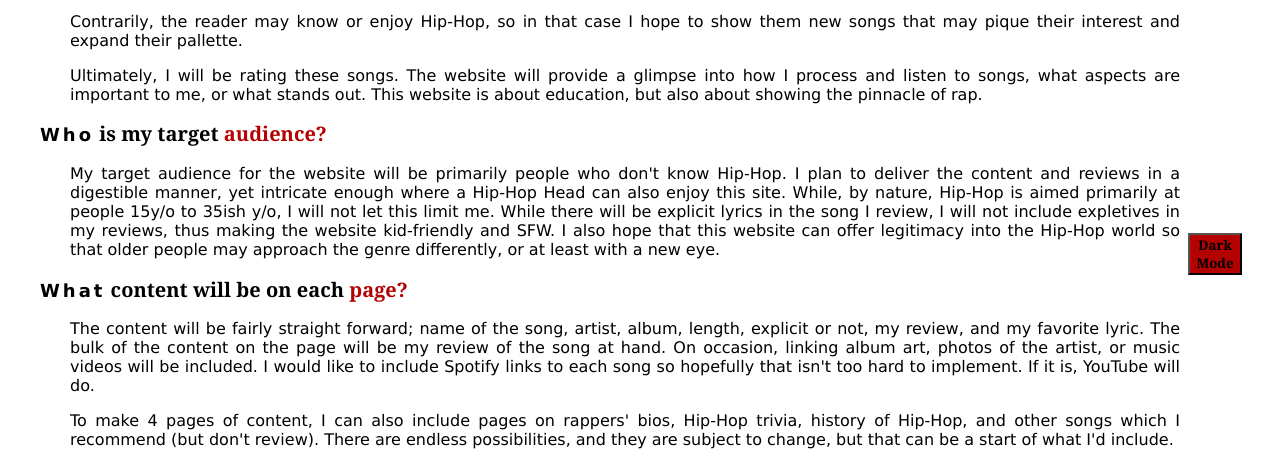
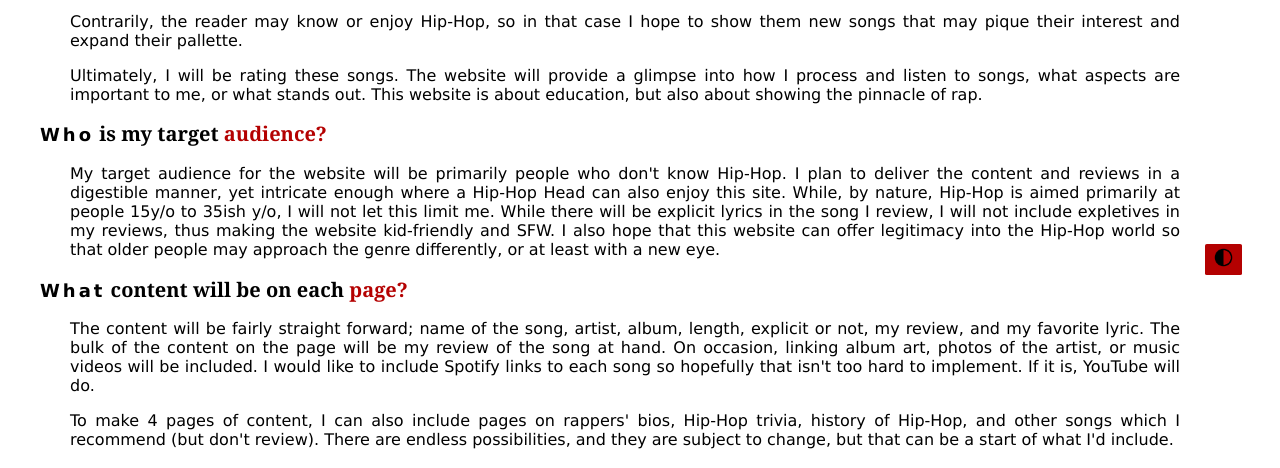
Before and after one commit to smcdermott3/project, a PHP site: page /proposal.html in a window 1280 px wide. Shown: the part 515-983 px from the top of the page. Run offline with PHP 8.4, Linux system fonts and the light colour scheme.

Commit message:
DarkMode Button Css

```diff
--- a/proposal.html
+++ b/proposal.html
@@ -17,10 +17,8 @@
         <li> <h4 style="text-align: center;"><a href="project_sitemap.html" target="_blank"> &nbsp; Proposal &nbsp; </a></h4> </li>
         <li> <h4 style="text-align: center;"><a href="project_sitemap.html" target="_blank"> &nbsp; Sitemap &nbsp; </a></h4> </li>
     </ul>
+</nav>
 
-
-
-</nav>
 <hr>
   <h2><span id="first_word">What</span> will my website be <span id="last_word"> about?</span></h2>
   <p>Ever since a young age, I've been enthralled by Hip-Hop.
@@ -67,7 +65,9 @@
 <h4><a href="project_sitemap.html" target="_blank"> &nbsp; Sitemap &nbsp; </a></h4>
 
  <!-- below, dark mode button -->
- <button id="fixedbutton" onclick="myFunction()">Dark Mode</button>
+ <button id="fixedbutton" onclick="myFunction()">
+<img src="/images/dark_mode.png" alt="DarkMode" height="25px">
+</button>
  <script>
      function myFunction() {
          var element = document.body;
--- a/styles/rtd.css
+++ b/styles/rtd.css
@@ -17,8 +17,8 @@
     .dark-mode a:hover {background-color: whitesmoke;}
     .dark-mode hr {color: rgb(230, 230, 230);}
     button {margin-left: 97%; margin-right: 3%; background-color: rgb(180,1,1);
-        color: black; font-family: Georgia; font-weight: bold;}
-    button:hover {background-color: rgb(32, 32, 32);}
+        color: black; font-family: Georgia; font-weight: bold; border: black; border-radius: 5%;}
+    button:hover {background-color: rgb(114, 1, 1); border-radius: 20%;}
     #fixedbutton {position: fixed; bottom: 10px; right: 0px;}
     nav ul {list-style-type: none; margin: 0; padding: 0;}
     nav li {display: inline-block;}
```
Also changed, not shown: images/dark_mode.png (added), images/moon_icon.jpg (added).
